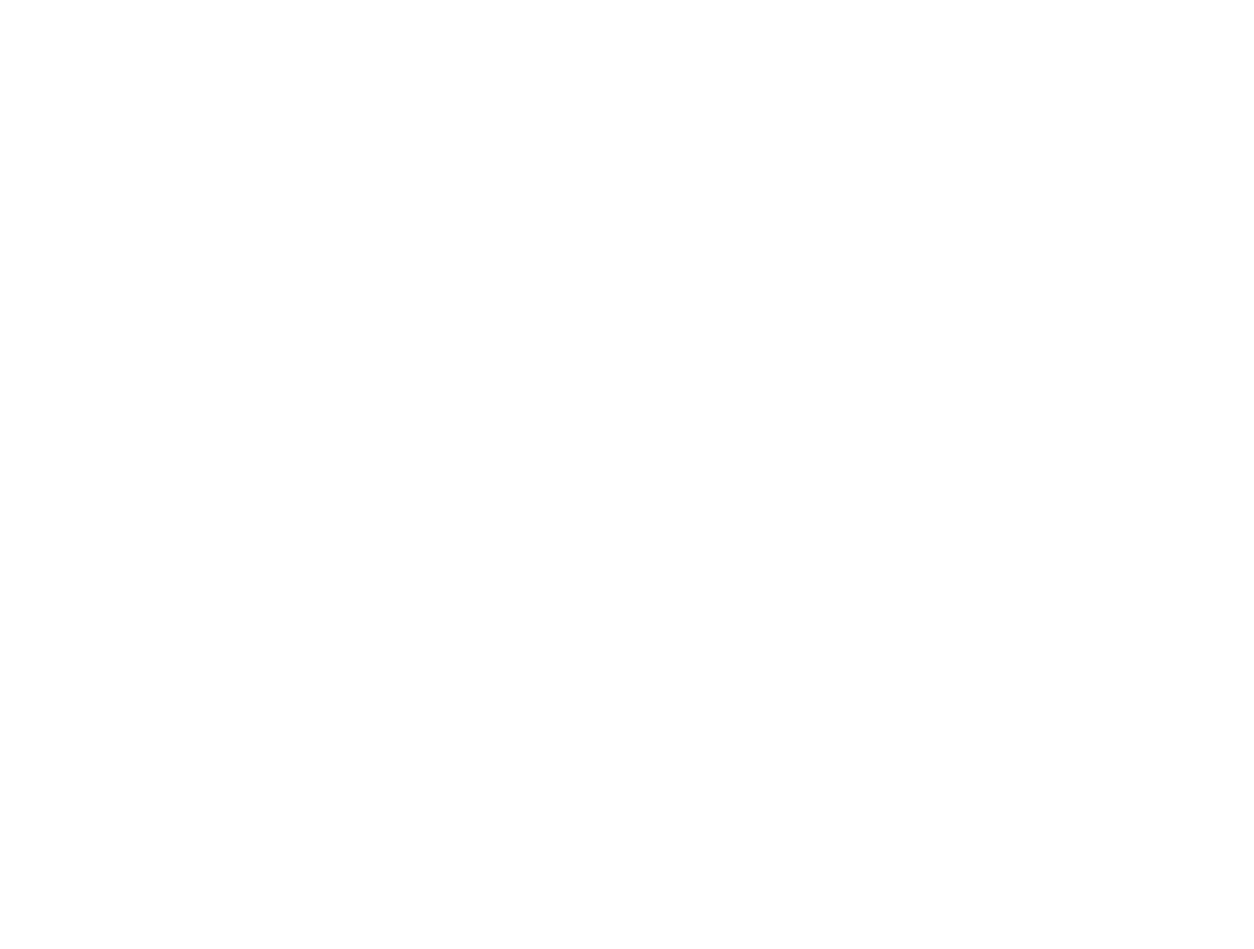
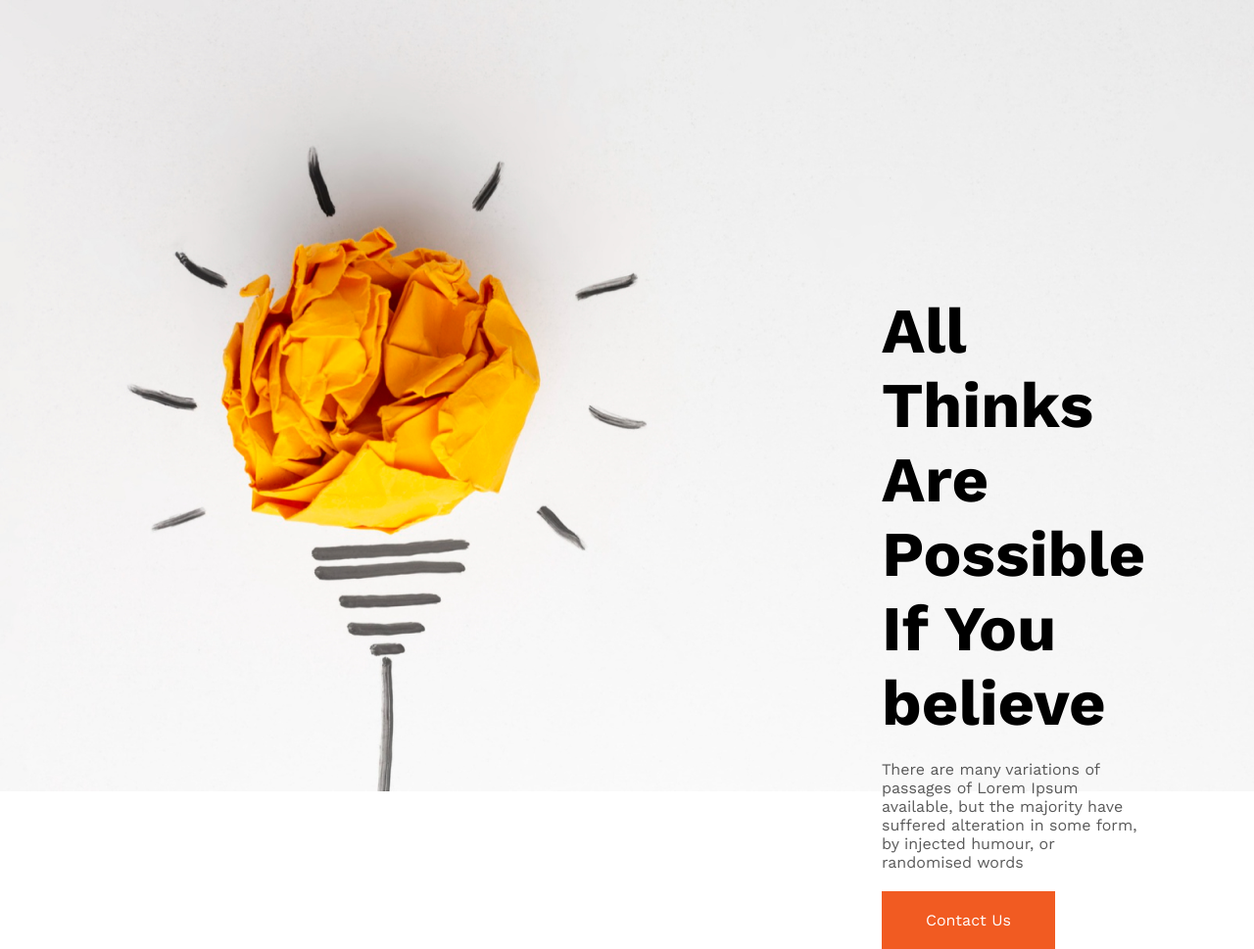
Before and after one commit to Ma-web2/practice-new-year-new-one, a plain HTML site: page index.html in a window 1280 px wide. Shown: the whole page at 98% size. Before the commit the page ends 800 px from the top, so only its background shows below. Drawn offline with nearby package versions, Linux system fonts and the light colour scheme.

Commit message:
finished header part

```diff
--- a/index.html
+++ b/index.html
@@ -3,10 +3,30 @@
 <head>
     <meta charset="UTF-8">
     <meta name="viewport" content="width=device-width, initial-scale=1.0">
-    <title>New Year New One</title>
+    <title>New year new one</title>
+    <link rel="preconnect" href="https://fonts.googleapis.com">
+<link rel="preconnect" href="https://fonts.gstatic.com" crossorigin>
+<link href="https://fonts.googleapis.com/css2?family=Work+Sans:ital,wght@0,100..900;1,100..900&display=swap" rel="stylesheet">
     <link rel="stylesheet" href="style/style.css">
 </head>
 <body>
+    <header>
+        <div class="header-container">
+            <div class="header-text">
+            <h3 class="header-title">All Thinks Are Possible If You believe</h3>
+            <p class="header-description">There are many variations of passages of Lorem Ipsum available, but the majority have suffered alteration in some form, by injected humour, or randomised words</p>
+            <button class="header-btn">Contact Us</button>
+        </div>
+    </div>
+
+    </header>
+
+    <main>
+
+    </main>
+    <footer>
+
+    </footer>
 
 </body>
 </html>
--- a/style/style.css
+++ b/style/style.css
@@ -1,4 +1,39 @@
 *{
     margin: 0;
     padding: 0;
+    font-family: work sans;
 }
+
+.header-container{
+    background-image: url('../images/banner/banner1.png');
+    display: flex;
+    height: 808px;
+    width: auto;
+    background-repeat: no-repeat;
+    background-size: inherit;
+
+}
+.header-text{
+    display: block;
+    align-items: center;
+    justify-content: space-around;
+    padding: 300px 120px 80px 900px;
+}
+.header-title{
+    font-size: 65px;
+    font-weight: 700;
+
+}
+.header-description{
+    font-size: 16px;
+    margin-top: 20px;
+    color: rgba(49, 49, 49, 0.808);
+}
+.header-btn{
+    margin-top: 20px;
+    padding: 20px 45px ;
+    border: 0;
+    background-color:#F15B22 ;
+    color: #ffffff;
+    font-size: 16px;
+}
```
